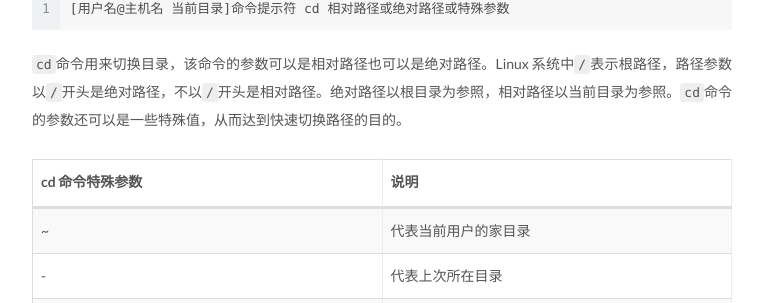
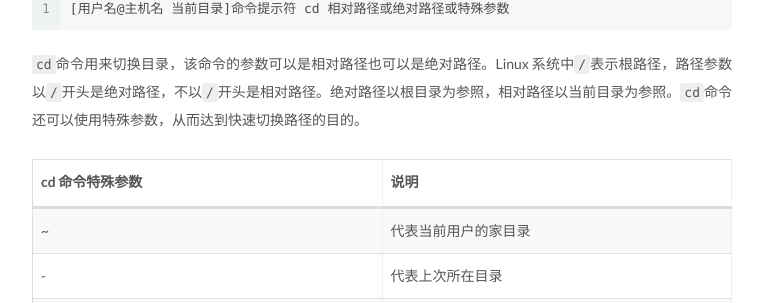
Before and after one commit to chuyibo/chuyibo.github.io, a Jekyll site: the page built from _posts/2021-01-07-Linux 基础命令(二).md, in a window 1280 px wide. Shown: the part 2138-2441 px from the top of the page, without its empty margins (258-1021 px from the left). Built offline with Jekyll 4.4.1, drawn with Linux system fonts in a browser that asks for light colours.

Commit message:
2021/01/12

````diff
--- a/_posts/2021-01-07-Linux 基础命令(二).md
+++ b/_posts/2021-01-07-Linux 基础命令(二).md
@@ -79,7 +79,7 @@ drwxr-xr-x. 3 root root 4.0K 1月   8 00:39 efi
 [用户名@主机名 当前目录]命令提示符 cd 相对路径或绝对路径或特殊参数
 ```
 
-`cd`命令用来切换目录，该命令的参数可以是相对路径也可以是绝对路径。Linux 系统中`/`表示根路径，路径参数以`/`开头是绝对路径，不以`/`开头是相对路径。绝对路径以根目录为参照，相对路径以当前目录为参照。`cd`命令的参数还可以是一些特殊值，从而达到快速切换路径的目的。
+`cd`命令用来切换目录，该命令的参数可以是相对路径也可以是绝对路径。Linux 系统中`/`表示根路径，路径参数以`/`开头是绝对路径，不以`/`开头是相对路径。绝对路径以根目录为参照，相对路径以当前目录为参照。`cd`命令还可以使用特殊参数，从而达到快速切换路径的目的。
 
 | cd 命令特殊参数 | 说明                 |
 | --------------- | -------------------- |
````
